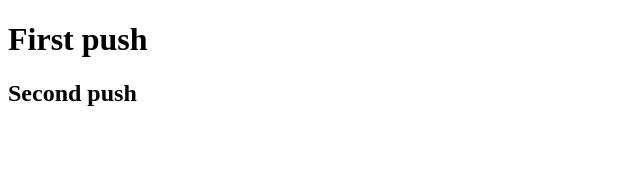
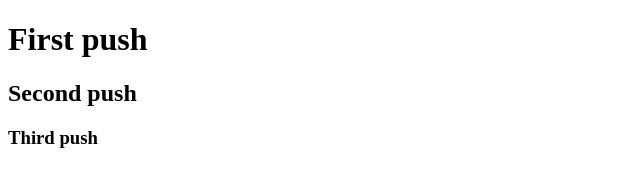
Before and after one commit to kalil1306/gitRepoTestVS, a plain HTML site: page index.html in a window 1280 px wide. Shown: the whole page, without its empty margins (0-640 px from the left). Drawn offline with Linux system fonts and the light colour scheme.

Commit message:
first push - 3

```diff
--- a/index.html
+++ b/index.html
@@ -9,5 +9,6 @@
 <body>
     <h1>First push</h1>
     <h2>Second push</h2>
+    <h3>Third push</h3>
 </body>
 </html>
```
